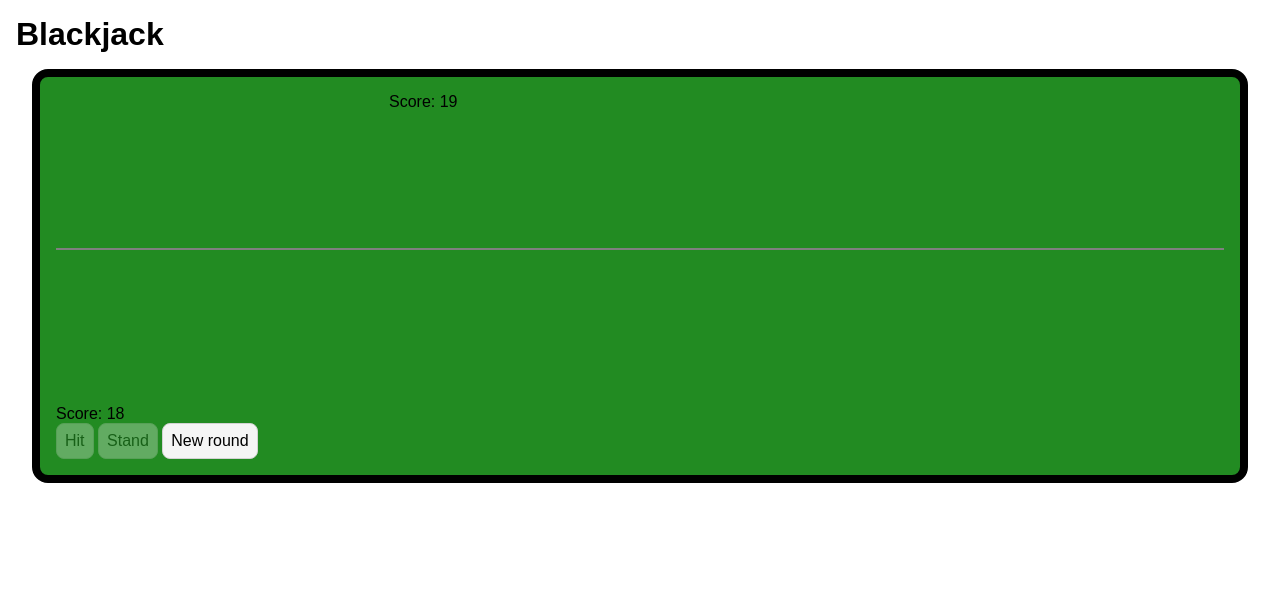
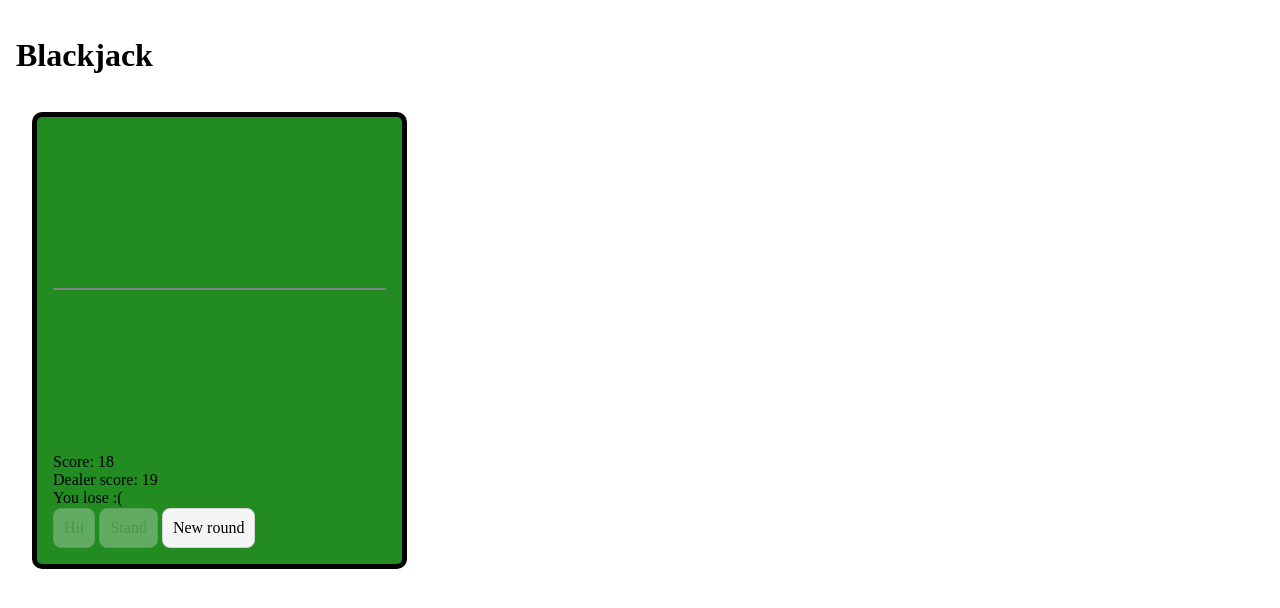
Before and after one commit to matthieu-foucault/blackjack, a plain HTML site: page public/index.html in a window 1280 px wide. Both pictures are taken after a click on the button "Stand". Drawn offline with nearby package versions, Linux system fonts and the light colour scheme.

Commit message:
Various fixes, use normalize.css instead of reset file

```diff
--- a/public/index.html
+++ b/public/index.html
@@ -3,7 +3,7 @@
 <head>
     <meta charset="UTF-8">
     <title>Twenty-one</title>
-    <link type="text/css" href="reset.css" rel="stylesheet">
+    <link type="text/css" href="https://cdnjs.cloudflare.com/ajax/libs/normalize/4.0.0/normalize.min.css" rel="stylesheet">
     <link type="text/css" href="main.css" rel="stylesheet">
     <link type="text/css" href="cards.css" rel="stylesheet">
 </head>
@@ -14,21 +14,22 @@
     <div id="game-table">
         <div id="dealer-area">
             <div id="dealer-cards" class="new-line"></div>
-            <div id="dealer-score">
-                Score: <span id="dealer-score-span">0</span>
-            </div>
         </div>
         <hr>
         <div id="player-area">
             <div id="player-cards" class="new-line"></div>
-            <div id="player-wager" class="new-line"></div>
-            <div id="player-chips"></div>
-            <div id="player-score">
+            <div id="player-score" class="new-line">
                 Score: <span id="player-score-span">0</span>
             </div>
-            <button id="btn-hit" class="new-line" title="Take another card">Hit</button>
-            <button id="btn-stand" title="End your turn">Stand</button>
-            <button id="btn-new-round">New round</button>
+            <div id="result">
+                Dealer score: <span id="dealer-score-span">0</span>
+                <div id="result-message"></div>
+            </div>
+            <div class="new-line">
+                <button id="btn-hit" title="Take another card">Hit</button>
+                <button id="btn-stand" title="End your turn">Stand</button>
+                <button id="btn-new-round">New round</button>
+            </div>
         </div>
     </div>
     <script type="text/javascript" src="main.js"></script>
--- a/public/main.css
+++ b/public/main.css
@@ -1,9 +1,9 @@
 body {
-    padding: 1rem;
+    padding: 1em;
 }
 
 button {
-    padding: 0.5rem;
+    padding: 10px;
     background-color: whitesmoke;
     border: 1px solid lightgrey;
     border-radius: 8px;
@@ -34,9 +34,10 @@ hr {
 }
 
 #game-table {
-    margin:1rem;
-    padding: 1rem;
-    border: black 0.5rem solid;
-    border-radius: 1rem;
+    margin:1em;
+    padding: 1em;
+    display: inline-block;
+    border: black 5px solid;
+    border-radius: 10px;
     background-color: forestgreen;
 }
--- a/public/main.js
+++ b/public/main.js
@@ -3,17 +3,17 @@ var ace = 'A';
 var cardColors = ['clubs', 'diamonds', 'hearts', 'spades'];
 
 function newDeck() {
-    var _deck = [];
+    var deck = [];
     for (var colIdx = 0; colIdx < cardColors.length; colIdx++) {
         for (var i = 2; i <= 10; i++) {
-            _deck.push({color: cardColors[colIdx], value: i.toString(), intValue: i});
+            deck.push({color: cardColors[colIdx], value: i.toString(), intValue: i});
         }
         for (var faceIdx = 0; faceIdx < facesCards.length; faceIdx++) {
-            _deck.push({color: cardColors[colIdx], value: facesCards[faceIdx], intValue:10});
+            deck.push({color: cardColors[colIdx], value: facesCards[faceIdx], intValue:10});
         }
-        _deck.push({color: cardColors[colIdx], value: ace, intValue:1});
+        deck.push({color: cardColors[colIdx], value: ace, intValue:1});
     }
-    return _deck;
+    return deck;
 }
 
 function newShoe(numDecks) {
@@ -95,6 +95,8 @@ function startRound() {
     document.getElementById('btn-new-round').disabled = true;
     document.getElementById('btn-hit').disabled = false;
     document.getElementById('btn-stand').disabled = false;
+    document.getElementById('result').hidden = true;
+
     player1.init();
     dealer.init();
     clearCards(document.getElementById(player1.cardsDiv));
@@ -112,14 +114,17 @@ function stand() {
     for (var i = 0; i < dealer.cards.length; i++) {
         addCard(document.getElementById(dealer.cardsDiv), dealer.cards[i], true);
     }
-    while (dealer.score < player1.score && dealer.score < 21) {
-        hit(dealer, true);
+    if (player1.score < 21 || (player1.score == 21 && player1.cards.length > 2)) {
+        while (dealer.score < player1.score && dealer.score < 21) {
+            hit(dealer, true);
+        }
     }
-    if (dealer.score > player1.score && dealer.score < 21) {
+    if (dealer.score > player1.score && dealer.score <= 21) {
         dealer.win();
     } else if (dealer.score == player1.score) {
         dealer.draw();
-    }
+    } else
+        dealer.lose();
 }
 
 var shoe = newShoe(8);
@@ -132,17 +137,19 @@ player1 = {
     cardsDiv: 'player-cards',
     scoreSpan: 'player-score-span',
     blackjack: function () {
-        alert('Blackjack!!');
         stand();
     },
     win: function () {
-        alert('You win!');
+        document.getElementById('result-message').innerHTML = 'You win!';
+        document.getElementById('result').hidden = false;
     },
     draw: function () {
-        alert("It's a draw");
+        document.getElementById('result-message').innerHTML = "It's a tie.";
+        document.getElementById('result').hidden = false;
     },
     lose: function() {
-        alert('You lose!');
+        document.getElementById('result-message').innerHTML = 'You lose :(';
+        document.getElementById('result').hidden = false;
     }
 };
 
--- a/public/reset.css
+++ /dev/null
@@ -1,20 +0,0 @@
-* {
-    margin: 0;
-    padding: 0;
-    border: 0;
-    font-family: Arial, Helvetica, sans-serif;
-    font-size: 100%;
-    vertical-align: baseline;
-    color: black;
-    background-color: inherit;
-}
-
-button::-moz-focus-inner,
-input[type="reset"]::-moz-focus-inner,
-input[type="button"]::-moz-focus-inner,
-input[type="submit"]::-moz-focus-inner,
-input[type="file"] > input[type="button"]::-moz-focus-inner {
-    border:0;
-    padding:0;
-    margin:0;
-}
```
